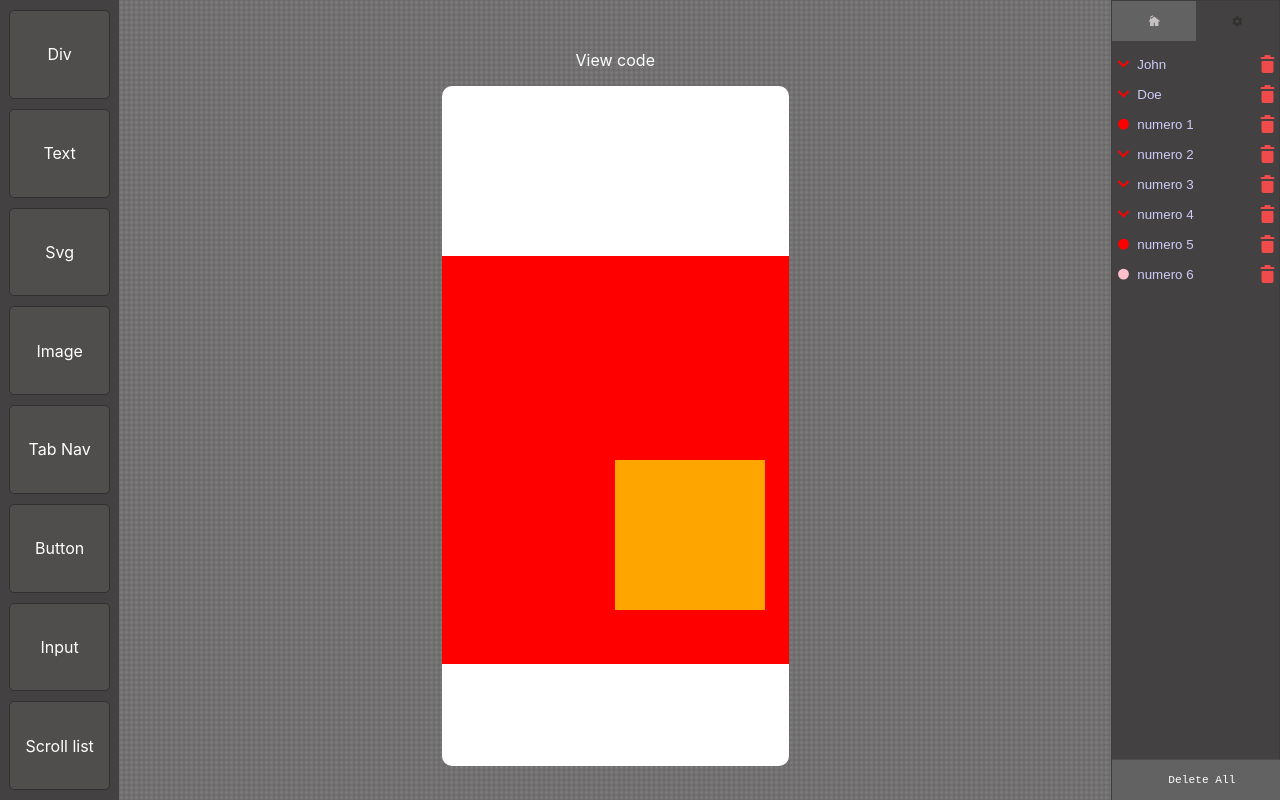
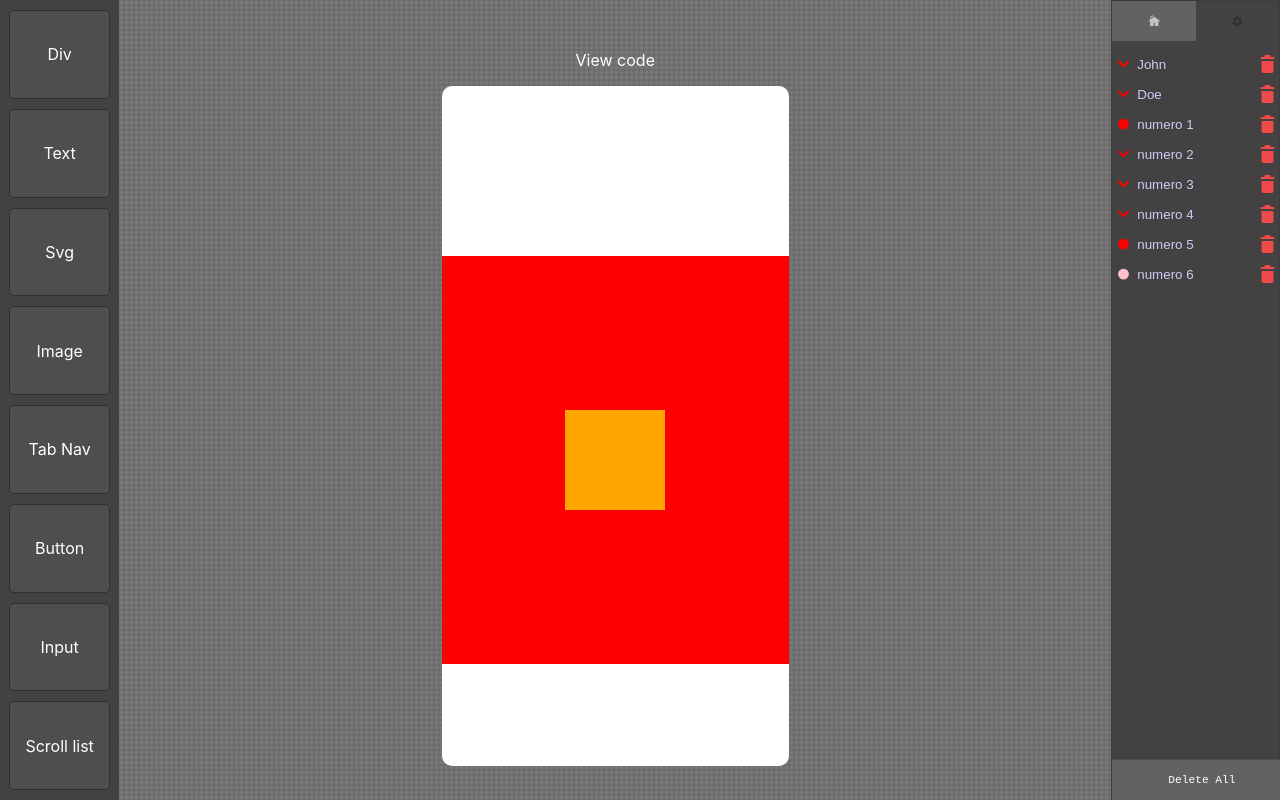
Before and after one commit to GabrielDavid1/GDTools, a Next.js app: page / in a window 1280 px wide. Built offline with nearby package versions, Linux system fonts and the light colour scheme.

Commit message:
define base of element

```diff
--- a/components/Main/Elements/Div/Div.ts
+++ b/components/Main/Elements/Div/Div.ts
@@ -6,7 +6,6 @@ import { Config } from '../../../../types/Funcs';
 
 const Div = styled.div<Config>`
       background: ${(p) => p.bgColor};
-      position: absolute;
       width: ${(p) => p.width};
       height: ${(p) => p.height};
       border: ${(p) => p.border};
--- a/components/Main/Elements/Div/ElementDiv.tsx
+++ b/components/Main/Elements/Div/ElementDiv.tsx
@@ -7,8 +7,6 @@ import { Config } from '../../../../types/Funcs';
 /* Componentes */
 import Div from './Div';
 import { Selection } from '../Selection';
-const Draggable = require('react-draggable');
-
 interface Props {
     width: string;
     height: string;
@@ -17,8 +15,7 @@ interface Props {
     refRight:React.MutableRefObject<HTMLDivElement>;
     refBottom:React.MutableRefObject<HTMLDivElement>;
     config?: Config;
-    estado: boolean;
-    setEstado: React.Dispatch<React.SetStateAction<boolean>>;
+    onResizing: boolean;
 }
 // eslint-disable-next-line react/display-name
 export const ElementDiv = forwardRef<HTMLDivElement,  Props>(( {
@@ -29,17 +26,10 @@ export const ElementDiv = forwardRef<HTMLDivElement,  Props>(( {
    refRight,
    refBottom,
    config,
-   estado,
-   setEstado,
+   onResizing,
 }, ref ) => {
   const [visibility, setVisibility] = useState(false);
   return (
-    <Draggable
-      disabled={estado}
-     // onStop={setarTransform}
-    //  defaultPosition={{x: config?.x, y: config?.y}}
-    >
-      <div>
     <Div
       ref={ref}
       className="resizeable"
@@ -57,14 +47,12 @@ export const ElementDiv = forwardRef<HTMLDivElement,  Props>(( {
       transform={"translate(0px, 0px)"}
     >
       <Selection
-              visibility={visibility}
+          visibility={(onResizing || visibility)}
           refLeft={refLeft}
           refTop={refTop}
           refRight={refRight}
           refBottom={refBottom}
       />
     </Div>
-      </div>
-    </Draggable>
   )
 });
--- a/components/Main/Elements/Div/index.tsx
+++ b/components/Main/Elements/Div/index.tsx
@@ -19,11 +19,11 @@ export const DivView = ({  }: PropsComponentes) => {
   const refTop = useRef<HTMLDivElement>({} as HTMLDivElement);
   const refRight = useRef<HTMLDivElement>({} as HTMLDivElement);
   const refBottom = useRef<HTMLDivElement>({} as HTMLDivElement);
-  console.log('teste')
+
   const { funcs } = useFuncs();
 
-  const [estado, setEstado] = useState(false);
-  const [estadoWH, setEstadoWH] = useState({width: '150px',
+  const [onResizing, setOnResizing] = useState(false);
+  const [dimension, setDimension] = useState({width: '150px',
                                             height: '150px'});
 
   useEffect(() => {
@@ -47,15 +47,15 @@ export const DivView = ({  }: PropsComponentes) => {
       x = event.clientX;
       width = width + dx;
       resizeableEle.style.width = `${width}px`;
-      setEstado(true);
+      setOnResizing(true);
     };
 
     const onMouseUpRightResize = (event: any) => {
       document.removeEventListener("mousemove", onMouseMoveRightResize);
-      setEstado(false);
+      setOnResizing(false);
       let w = String(width)+'px';
-      estadoWH.width = w;
-      setEstadoWH({...estadoWH});
+      dimension.width = w;
+      setDimension({...dimension});
     };
 
     const onMouseDownRightResize = (event: { clientX: number; }) => {
@@ -64,7 +64,7 @@ export const DivView = ({  }: PropsComponentes) => {
       resizeableEle.style.right = '';
       document.addEventListener("mousemove", onMouseMoveRightResize);
       document.addEventListener("mouseup", onMouseUpRightResize);
-      setEstado(true);
+      setOnResizing(true);
     };
 
     // Top resize
@@ -73,15 +73,15 @@ export const DivView = ({  }: PropsComponentes) => {
       height = height - dy;
       y = event.clientY;
       resizeableEle.style.height = `${height}px`;
-      setEstado(true);
+      setOnResizing(true);
     };
 
     const onMouseUpTopResize = (event: any) => {
       document.removeEventListener("mousemove", onMouseMoveTopResize);
-      setEstado(false);
+      setOnResizing(false);
       let h = String(height)+'px';
-      estadoWH.height = h;
-      setEstadoWH({...estadoWH});
+      dimension.height = h;
+      setDimension({...dimension});
     };
 
     const onMouseDownTopResize = (event: { clientY: number; }) => {
@@ -91,7 +91,7 @@ export const DivView = ({  }: PropsComponentes) => {
       resizeableEle.style.top = '';
       document.addEventListener("mousemove", onMouseMoveTopResize);
       document.addEventListener("mouseup", onMouseUpTopResize);
-      setEstado(true);
+      setOnResizing(true);
     };
 
     // Bottom resize
@@ -100,15 +100,15 @@ export const DivView = ({  }: PropsComponentes) => {
       height = height + dy;
       y = event.clientY;
       resizeableEle.style.height = `${height}px`;
-      setEstado(true);
+      setOnResizing(true);
     };
 
     const onMouseUpBottomResize = (event: any) => {
       document.removeEventListener("mousemove", onMouseMoveBottomResize);
       let h = String(height)+'px';
-      estadoWH.height = h;
-      setEstadoWH({...estadoWH});
-      setEstado(false);
+      dimension.height = h;
+      setDimension({...dimension});
+      setOnResizing(false);
     };
 
     const onMouseDownBottomResize = (event: { clientY: number; }) => {
@@ -118,7 +118,7 @@ export const DivView = ({  }: PropsComponentes) => {
       resizeableEle.style.bottom = '';
       document.addEventListener("mousemove", onMouseMoveBottomResize);
       document.addEventListener("mouseup", onMouseUpBottomResize);
-      setEstado(true);
+      setOnResizing(true);
     };
 
     // Left resize
@@ -127,15 +127,15 @@ export const DivView = ({  }: PropsComponentes) => {
       x = event.clientX;
       width = width - dx;
       resizeableEle.style.width = `${width}px`;
-      setEstado(true);
+      setOnResizing(true);
     };
 
     const onMouseUpLeftResize = (event: any) => {
       document.removeEventListener("mousemove", onMouseMoveLeftResize);
-      setEstado(false);
+      setOnResizing(false);
       let w = String(width)+'px';
-      estadoWH.width = w;
-      setEstadoWH({...estadoWH});
+      dimension.width = w;
+      setDimension({...dimension});
     };
 
     const onMouseDownLeftResize = (event: { clientX: number; }) => {
@@ -144,7 +144,7 @@ export const DivView = ({  }: PropsComponentes) => {
       resizeableEle.style.left = '';
       document.addEventListener("mousemove", onMouseMoveLeftResize);
       document.addEventListener("mouseup", onMouseUpLeftResize);
-      setEstado(true);
+      setOnResizing(true);
     };
 
     // Add mouse down event listener
@@ -162,14 +162,14 @@ export const DivView = ({  }: PropsComponentes) => {
       resizerTop.removeEventListener("mousedown", onMouseDownTopResize);
       resizerBottom.removeEventListener("mousedown", onMouseDownBottomResize);
       resizerLeft.removeEventListener("mousedown", onMouseDownLeftResize);
-      setEstado(false);
+      setOnResizing(false);
     };
 
   }, []);
 
   useEffect(() => {
     if (config?.width !== undefined && config?.height !== undefined) {
-      setEstadoWH({...estadoWH,  width: config?.width, height: config?.height});
+      setDimension({...dimension,  width: config?.width, height: config?.height});
     }
     const resizeableEle2 = ref.current;
     if (config) {
@@ -181,16 +181,15 @@ export const DivView = ({  }: PropsComponentes) => {
 
   return (
       <ElementDiv
-        width={estadoWH.width}
-        height={estadoWH.height}
+        width={dimension.width}
+        height={dimension.height}
         ref={ref}
         refLeft={refLeft}
         refTop={refTop}
         refRight={refRight}
         refBottom={refBottom}
         config={config}
-        estado={estado}
-        setEstado={setEstado}
+        onResizing={onResizing}
       />
   );
 }
--- a/types/Funcs.ts
+++ b/types/Funcs.ts
@@ -17,8 +17,8 @@ export interface Config {
 
 export const config = {
     tipo:'Retangulo',
-    width: "150px",
-    height: "150px",
+    width: "100px",
+    height: "100px",
     bgColor: "orange",
     pxBorder: "1px",
     typeBorder: "3",
```
Lines whose indentation alone changed are shown as unchanged.
